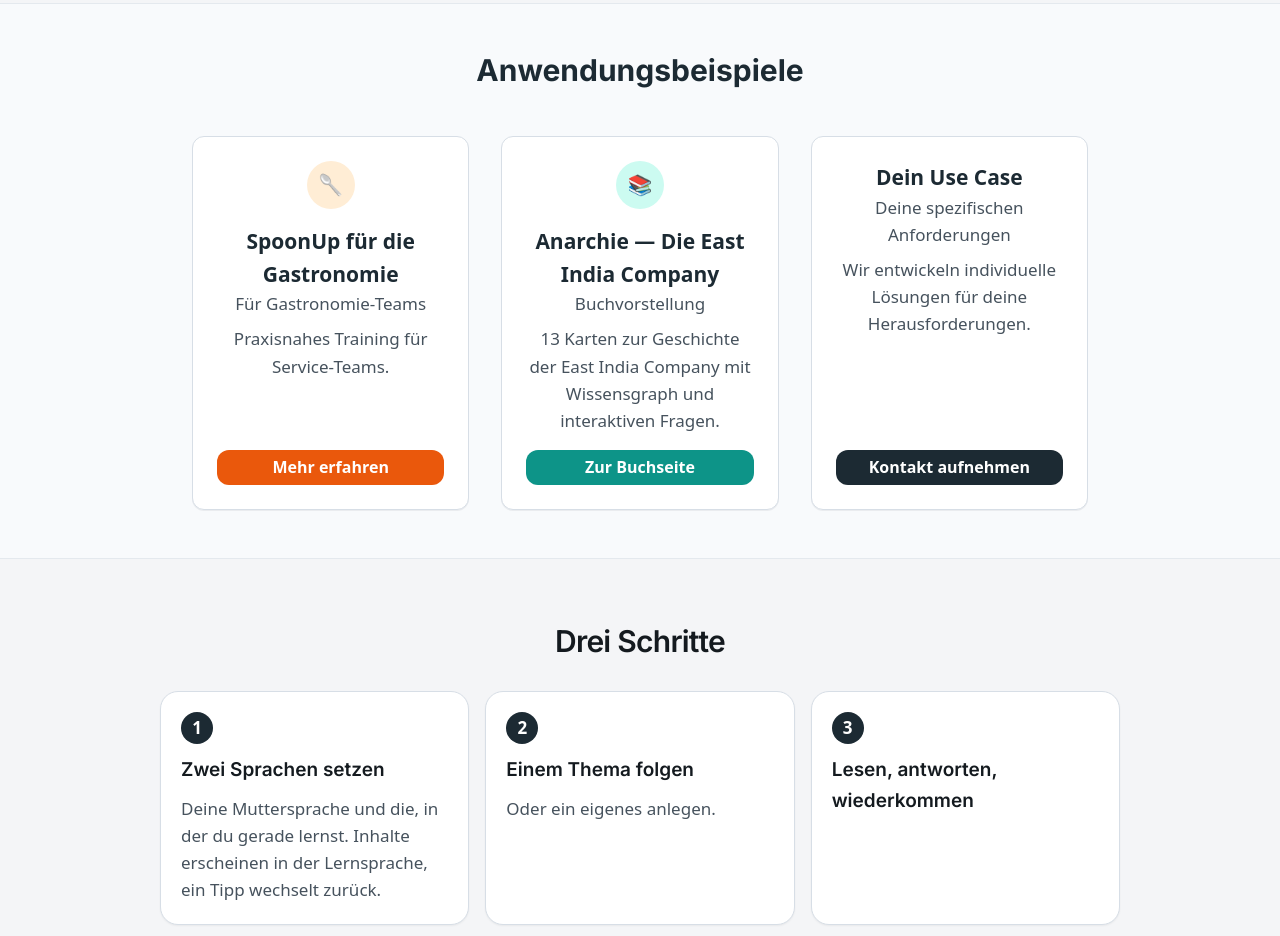
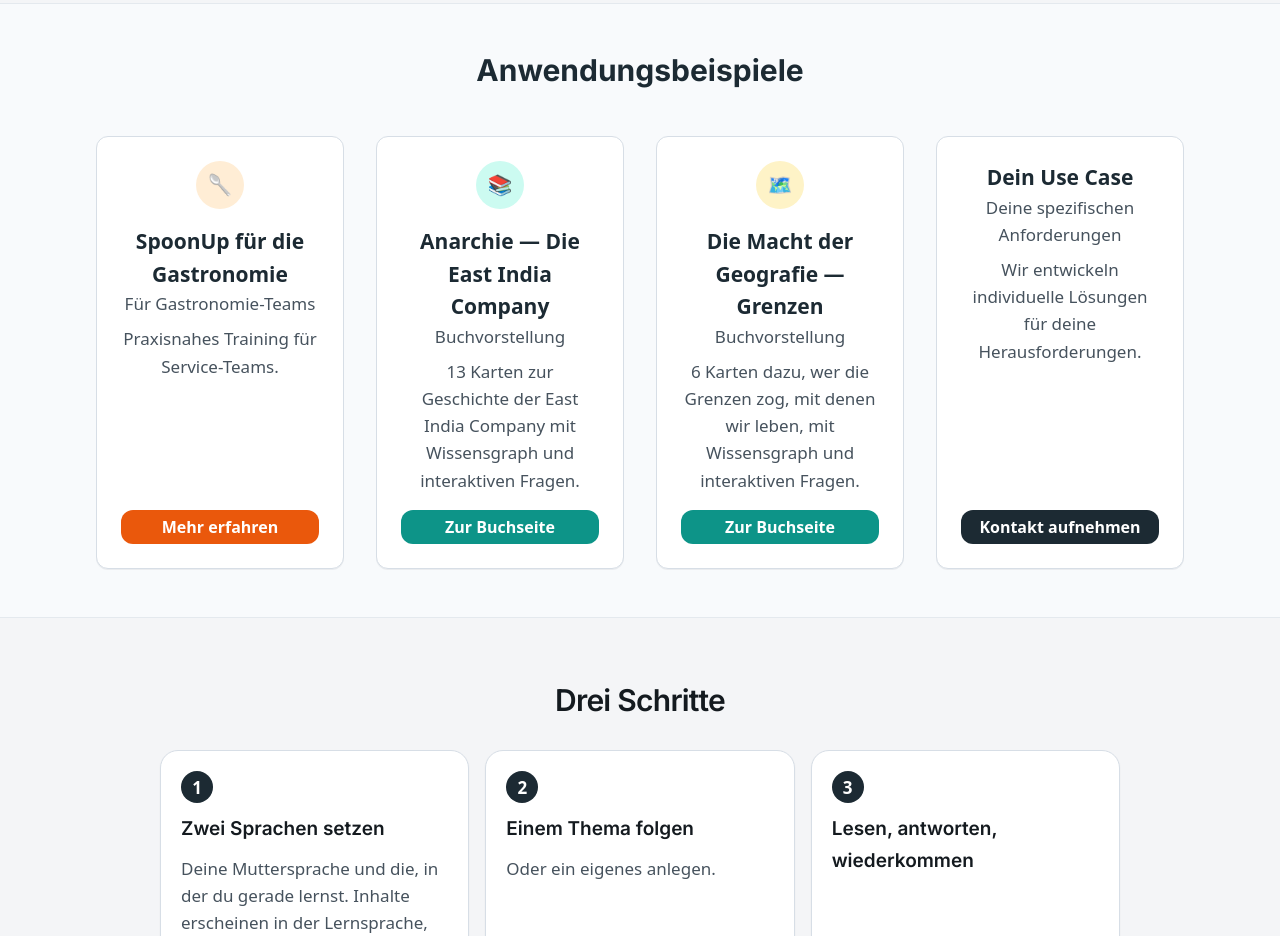
Before and after one commit to roadrider42/plinyoo, a React (Vite) app: page / in a window 1280 px wide. Shown: the part 6600-7536 px from the top of the page. Built offline with nearby package versions, Linux system fonts and the light colour scheme.

Commit message:
Anwendungsbeispiele: Kachel zu Buch 02 (Die Macht der Geografie)
Co-Authored-By: Claude Sonnet 5.5 <noreply@anthropic.com>

```diff
--- a/public/locales/de/translation.json
+++ b/public/locales/de/translation.json
@@ -515,6 +515,12 @@
       "subtitle": "Buchvorstellung",
       "button": "Zur Buchseite"
     },
+    "book2": {
+      "title": "Die Macht der Geografie — Grenzen",
+      "desc": "6 Karten dazu, wer die Grenzen zog, mit denen wir leben, mit Wissensgraph und interaktiven Fragen.",
+      "subtitle": "Buchvorstellung",
+      "button": "Zur Buchseite"
+    },
     "placeholder": {
       "title": "Weitere Beispiele folgen"
     },
--- a/public/locales/en/translation.json
+++ b/public/locales/en/translation.json
@@ -239,6 +239,12 @@
       "subtitle": "Book presentation",
       "button": "To book page"
     },
+    "book2": {
+      "title": "The Power of Geography — Borders",
+      "desc": "6 cards on who drew the borders we live with, with knowledge graph and interactive questions.",
+      "subtitle": "Book presentation",
+      "button": "To book page"
+    },
     "placeholder": {
       "title": "More examples to come"
     },
--- a/public/locales/es/translation.json
+++ b/public/locales/es/translation.json
@@ -271,6 +271,12 @@
       "subtitle": "Presentación del libro",
       "button": "A la página del libro"
     },
+    "book2": {
+      "title": "El poder de la geografía — Fronteras",
+      "desc": "6 tarjetas sobre quién trazó las fronteras con las que vivimos, con grafo de conocimiento y preguntas interactivas.",
+      "subtitle": "Presentación del libro",
+      "button": "A la página del libro"
+    },
     "placeholder": {
       "title": "Más ejemplos próximamente"
     },
--- a/public/locales/fr/translation.json
+++ b/public/locales/fr/translation.json
@@ -271,6 +271,12 @@
       "subtitle": "Présentation du livre",
       "button": "À la page du livre"
     },
+    "book2": {
+      "title": "Le pouvoir de la géographie — Frontières",
+      "desc": "6 cartes sur ceux qui ont tracé les frontières avec lesquelles nous vivons, avec graphe de connaissances et questions interactives.",
+      "subtitle": "Présentation du livre",
+      "button": "À la page du livre"
+    },
     "placeholder": {
       "title": "Plus d'exemples à venir"
     },
--- a/public/locales/pl/translation.json
+++ b/public/locales/pl/translation.json
@@ -198,6 +198,12 @@
       "subtitle": "Prezentacja książki",
       "button": "Do strony książki"
     },
+    "book2": {
+      "title": "Potęga geografii — Granice",
+      "desc": "6 kart o tym, kto wytyczył granice, z którymi żyjemy, z grafem wiedzy i interaktywnymi pytaniami.",
+      "subtitle": "Prezentacja książki",
+      "button": "Do strony książki"
+    },
     "placeholder": {
       "title": "Więcej przykładów wkrótce"
     },
--- a/public/locales/pt/translation.json
+++ b/public/locales/pt/translation.json
@@ -271,6 +271,12 @@
       "subtitle": "Apresentação do livro",
       "button": "Para a página do livro"
     },
+    "book2": {
+      "title": "O poder da geografia — Fronteiras",
+      "desc": "6 cartões sobre quem traçou as fronteiras com que vivemos, com grafo de conhecimento e perguntas interativas.",
+      "subtitle": "Apresentação do livro",
+      "button": "Para a página do livro"
+    },
     "placeholder": {
       "title": "Mais exemplos em breve"
     },
--- a/public/locales/uk/translation.json
+++ b/public/locales/uk/translation.json
@@ -198,6 +198,12 @@
       "subtitle": "Презентація книги",
       "button": "До сторінки книги"
     },
+    "book2": {
+      "title": "Влада географії — Кордони",
+      "desc": "6 карток про те, хто провів кордони, з якими ми живемо, з графом знань та інтерактивними питаннями.",
+      "subtitle": "Презентація книги",
+      "button": "До сторінки книги"
+    },
     "placeholder": {
       "title": "Більше прикладів згодом"
     },
--- a/src/components/ui/Examples.tsx
+++ b/src/components/ui/Examples.tsx
@@ -6,6 +6,7 @@ const Examples = () => {
   const { t } = useTranslation();
   const isDev = import.meta.env.DEV;
   const bookUrl = isDev ? 'http://localhost:3001/buch/dalrymple-anarchie/' : 'https://www.plinyoo.com/buch/dalrymple-anarchie/';
+  const book2Url = isDev ? 'http://localhost:3001/buch/marshall-die-macht-der-geografie/' : 'https://www.plinyoo.com/buch/marshall-die-macht-der-geografie/';
 
   return (
     <section className="bg-surface-2 border-y border-border/60 py-16 md:py-12">
@@ -14,7 +15,7 @@ const Examples = () => {
           {t('examples.title')}
         </h2>
 
-        <div className="grid grid-cols-1 sm:grid-cols-2 lg:grid-cols-3 gap-8 max-w-4xl mx-auto">
+        <div className="grid grid-cols-1 sm:grid-cols-2 lg:grid-cols-4 gap-8 max-w-6xl mx-auto">
           {/* SpoonUp Kachel */}
           <a href="https://spoonup.me" target="_blank" rel="noopener noreferrer" className="flex flex-col p-6 rounded-lg border border-border bg-surface-1 shadow-ci-hairline hover:shadow-ci transition-shadow">
             <div className="h-12 w-12 mx-auto mb-4 bg-orange-100 rounded-full flex items-center justify-center">
@@ -41,6 +42,19 @@ const Examples = () => {
             </button>
           </a>
 
+          {/* Buch: Die Macht der Geografie */}
+          <a href={book2Url} target="_blank" rel="noopener noreferrer" className="flex flex-col p-6 rounded-lg border border-border bg-surface-1 shadow-ci-hairline hover:shadow-ci transition-shadow">
+            <div className="h-12 w-12 mx-auto mb-4 bg-amber-100 rounded-full flex items-center justify-center">
+              <span className="text-xl font-bold text-amber-600">🗺️</span>
+            </div>
+            <h3 className="text-lg font-semibold text-primary">{t('examples.book2.title')}</h3>
+            <p className="text-sm text-text-muted mb-2">{t('examples.book2.subtitle')}</p>
+            <p className="text-sm text-text-muted flex-grow">{t('examples.book2.desc')}</p>
+            <button className="mt-4 w-full bg-teal-600 text-white font-semibold py-2 rounded-lg hover:bg-teal-700 transition-colors">
+              {t('examples.book2.button')}
+            </button>
+          </a>
+
           {/* Dein-Use-Case */}
           <div className="flex flex-col p-6 rounded-lg border border-border bg-surface-1 shadow-ci-hairline">
             <h3 className="text-lg font-semibold text-primary">{t('examples.your-use-case.title')}</h3>
```
